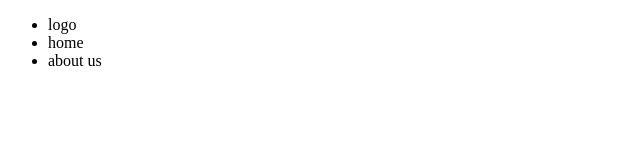
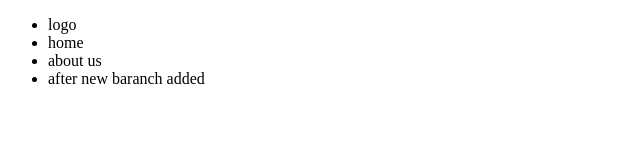
Before and after one commit to sameradel1/div, a plain HTML site: page index.html in a window 1280 px wide. Shown: the whole page, without its empty margins (0-640 px from the left). Drawn offline with Linux system fonts and the light colour scheme.

Commit message:
after new brach added

```diff
--- a/index.html
+++ b/index.html
@@ -9,6 +9,7 @@
                  <li>logo</li>
                  <li>home</li>
                  <li>about us</li>
+                 <li> after new baranch added</li>
              </ul>
          </nav>
      </header>
```
Also changed, not shown: 1 other file.
